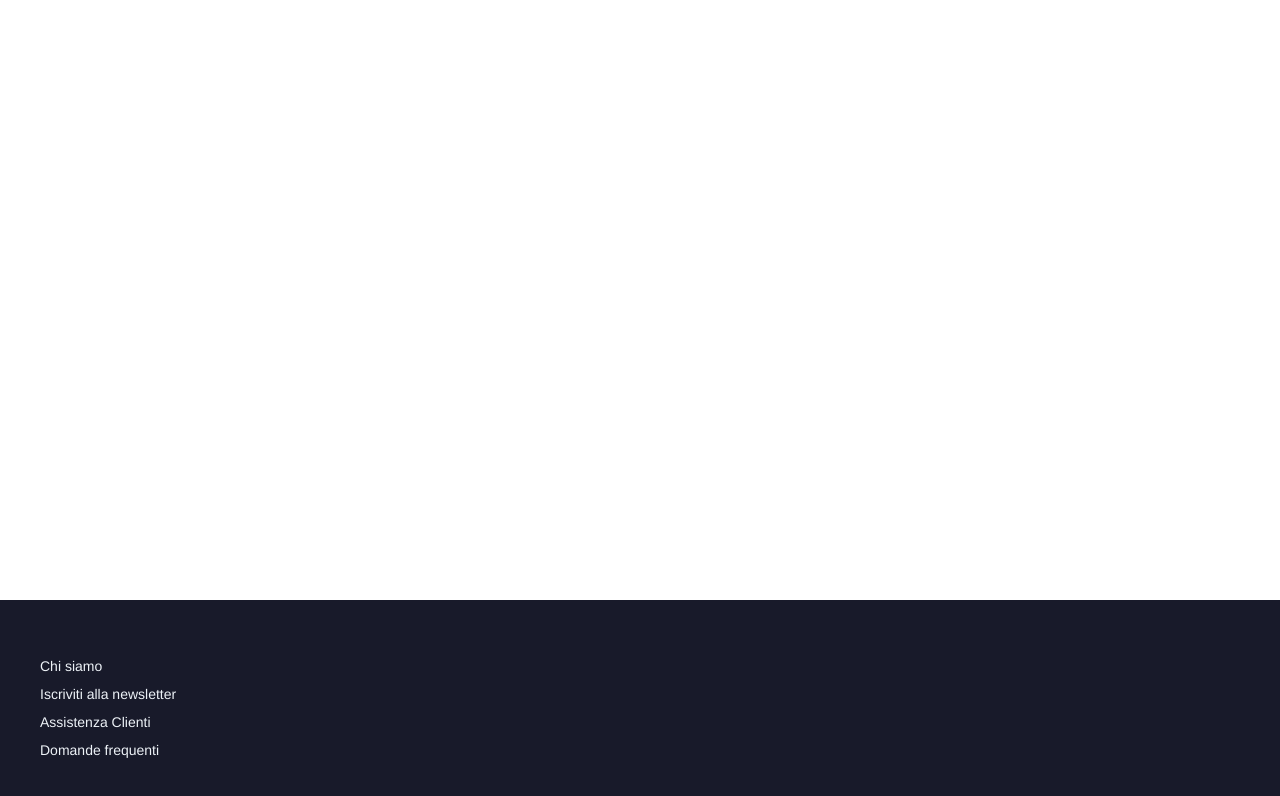
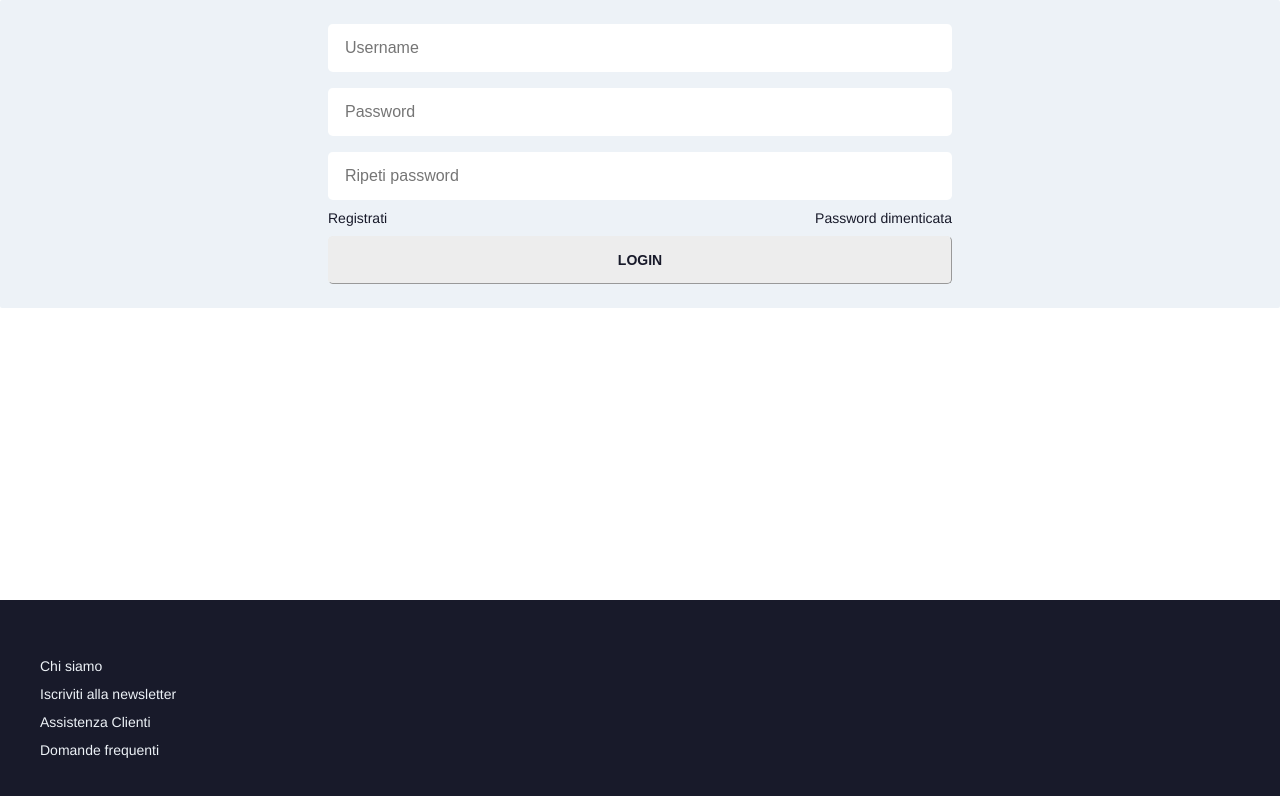
Before and after one commit to MatteoMiotello/tyredrop, a React (Vite) app in the folder react/: page /auth/register in a window 1280 px wide. Shown: the top 796 px of the page. Built offline with nearby package versions, Linux system fonts and the light colour scheme; no server answers; sample sign-in values are in the browser's storage.

Commit message:
login and registration

```diff
--- a/react/package.json
+++ b/react/package.json
@@ -23,6 +23,7 @@
     "jose": "^4.14.0",
     "localforage": "^1.10.0",
     "match-sorter": "^6.3.1",
+    "moment": "^2.29.4",
     "react": "^18.2.0",
     "react-dom": "^18.2.0",
     "react-i18next": "^12.2.0",
--- a/react/public/locales/it/translation.json
+++ b/react/public/locales/it/translation.json
@@ -9,6 +9,9 @@
     "password_required": "La password e` richiesta",
     "wrong_username_or_password": "Username o password errati"
   },
+  "register": {
+    "repeat_password_placeholder": "Ripeti password"
+  },
   "footer": {
     "who": "Chi siamo",
     "newsletter": "Iscriviti alla newsletter",
--- a/react/src/App.tsx
+++ b/react/src/App.tsx
@@ -5,14 +5,16 @@ import {Outlet, useNavigate} from "react-router-dom";
 import {ThunkDispatch} from "redux-thunk";
 import {selectUserStatus} from "./modules/auth/store/auth-selector";
 import {authRefreshToken} from "./modules/auth/store/auth-slice";
+import {useAuthenticated} from "./modules/auth/hooks/useAuthenticated";
 
 function App() {
     const userStatus = useSelector(selectUserStatus);
     const dispatch: ThunkDispatch<any, any, any> = useDispatch();
     const navigate = useNavigate();
+    const isAuthenticated = useAuthenticated();
 
     useEffect(() => {
-        if (userStatus.status == null) {
+        if (!isAuthenticated) {
             const refreshToken = window.localStorage.getItem('refresh_token');
 
             if (!refreshToken) {
@@ -25,9 +27,10 @@ function App() {
 
         if ( userStatus.status == 'error' ) {
             navigate( '/auth/login' );
+            return;
         }
 
-    }, [userStatus]);
+    }, [isAuthenticated]);
 
     return (
         <>
--- a/react/src/common/components-library/Form.tsx
+++ b/react/src/common/components-library/Form.tsx
@@ -17,28 +17,30 @@ export class FormErrors {
     hasErrors(): boolean {
         return this.errors.length > 0;
     }
+
+    resetErrors(): void {
+        this.errors = [];
+    }
 }
 
+export type FormOnSuccessHandler = () => void
 export type FormSubmitHandler<T> = ( values: T ) => void
 
 type FormProps<T = any> = {
     className?: string
     onSubmit: FormSubmitHandler<T>
+    onSuccess?: FormOnSuccessHandler
     form: FormProperties
 } & PropsWithChildren
 
 type FormProperties = {
-    formError: FormErrors | string
+    formError: FormErrors
 }
 
 export const useForm: HookHandler<any> = () => {
     const [form, setForm] = useState<FormProperties>({formError: new FormErrors()});
 
     const handleFormError = (formError: FormErrors | string | null) => {
-        if ( !formError ) {
-            return;
-        }
-
         if ( !(formError instanceof FormErrors)) {
             const sFormError = formError as string;
 
@@ -54,7 +56,9 @@ export const useForm: HookHandler<any> = () => {
 
 const Form: React.FC<FormProps> = (props: FormProps) => {
     const onSubmit = ( e: React.FormEvent<HTMLFormElement> ) => {
+        props.form.formError.resetErrors();
         e.preventDefault();
+
         const formData = new FormData(e.currentTarget);
 
         const values = {};
@@ -65,11 +69,15 @@ const Form: React.FC<FormProps> = (props: FormProps) => {
             values[key] = value;
         } );
 
-        if ( props.form.formError.errors.length > 0 ) {
+        if ( props.form.formError.hasErrors() ) {
             return;
         }
 
         props.onSubmit( values );
+
+        if ( props.onSuccess ) {
+            props.onSuccess();
+        }
     };
 
     return <form
--- a/react/src/modules/auth/LoginPage.tsx
+++ b/react/src/modules/auth/LoginPage.tsx
@@ -1,43 +1,39 @@
 import {AnyAction} from "@reduxjs/toolkit";
-import React, {useEffect, useState} from "react";
-import {useDispatch, useSelector} from "react-redux";
+import React, { useState} from "react";
+import {useDispatch} from "react-redux";
 import {useNavigate} from "react-router-dom";
 import {ThunkDispatch} from "redux-thunk";
 import {LoginRequest} from "../../common/backend/requests/login-request";
 import Panel from "../../common/components-library/Panel";
 import logo from "../../assets/logo-transparent.png";
-import Spinner from "../../common/components/Spinner";
 import {Store} from "../../store/store";
 import LoginForm from "./components/LoginForm";
-import { selectUserStatus} from "./store/auth-selector";
 import {authLogin} from "./store/auth-slice";
+import {useAuthenticated} from "./hooks/useAuthenticated";
 
 export const LoginPage: React.FC = () => {
     const dispatch: ThunkDispatch<Store, any, AnyAction> = useDispatch();
-    const userStatus = useSelector<Store>( selectUserStatus );
     const [ error, setError ] = useState(null);
     const navigate = useNavigate();
+    const isAuthenticated = useAuthenticated();
+
     const login = ( loginRequest: LoginRequest ) => {
         dispatch(authLogin( loginRequest ));
     };
 
-    useEffect( () => {
-        if ( userStatus.status == 'error' ) {
-            setError( userStatus.error );
-        }
+    const onSuccess = () => {
+        navigate( '/' );
+    };
 
-        if ( userStatus.status == 'fullfilled' ) {
-            navigate( '/' );
-        }
-
-    }, [ userStatus ] );
+    if ( isAuthenticated ) {
+        navigate( '/' );
+    }
 
     return <div>
         <main className="bg-base lg:p-24 p-4">
-            <Panel className="flex flex-col justify-center items-center my-auto relative">
-                { (userStatus.status == 'pending') && <Spinner></Spinner> }
+            <Panel className="flex flex-col justify-center items-center my-auto">
                 <img src={logo} width={100} alt={"Logo"}/>
-                <LoginForm login={login} error={error}/>
+                <LoginForm login={login} onSuccess={onSuccess}/>
             </Panel>
         </main>
     </div>;
--- a/react/src/modules/auth/RegisterPage.tsx
+++ b/react/src/modules/auth/RegisterPage.tsx
@@ -1,7 +1,15 @@
 import React from "react";
+import RegisterForm from "./components/RegisterForm";
+import Panel from "../../common/components-library/Panel";
 
 const RegisterPage: React.FC = () => {
-    return <></>;
+    return <>
+        <Panel>
+            <RegisterForm>
+
+            </RegisterForm>
+        </Panel>
+    </>;
 };
 
 export default RegisterPage;
--- a/react/src/modules/auth/components/LoginForm.tsx
+++ b/react/src/modules/auth/components/LoginForm.tsx
@@ -4,26 +4,36 @@ import Input, {ValidationHandler} from "../../../common/components-library/Input
 import Button from "../../../common/components-library/Button";
 import Form, {FormErrors, FormSubmitHandler, useForm} from "../../../common/components-library/Form";
 import {useTranslation} from "react-i18next";
+import {useSelector} from "react-redux";
+import {Store} from "../../../store/store";
+import {selectUserStatus} from "../store/auth-selector";
+import Spinner from "../../../common/components/Spinner";
 
 interface LoginFormProps {
     login: ( request: LoginRequest ) => void
-    error?: string
+
+    onSuccess: () => void
 }
 
 const LoginForm: React.FC<LoginFormProps> = ( props: LoginFormProps ) => {
     const [form, handleFormError] = useForm();
     const {t} = useTranslation();
+    const userStatus = useSelector<Store>( selectUserStatus );
 
     useEffect( () => {
-        if ( props.error ) {
-            let error = props.error;
-            if ( props.error >= 4000 ) {
+        if ( userStatus.status == 'error' ) {
+            let error = userStatus.error;
+            if ( userStatus.error >= 4000 ) {
                 error = t( 'login.wrong_username_or_password' );
             }
 
             handleFormError( error );
         }
-    }, [props.error] );
+
+        if ( userStatus.status == 'fullfilled' ) {
+            props.onSuccess();
+        }
+    }, [ userStatus ] );
 
     const validateUsername: ValidationHandler = ( value ) => {
         if ( !value ) {
@@ -56,7 +66,8 @@ const LoginForm: React.FC<LoginFormProps> = ( props: LoginFormProps ) => {
         props.login( loginRequest );
     };
 
-    return <Form onSubmit={onSubmit} form={form}>
+    return <Form onSubmit={(r) => onSubmit(r)} form={form} className={"relative"}>
+        { (userStatus.status == 'pending') && <Spinner></Spinner> }
         <Input name="username"
                type="text"
                placeholder={t('login.username_placeholder')}
--- /dev/null
+++ b/react/src/modules/auth/components/RegisterForm.tsx
@@ -0,0 +1,60 @@
+import React from "react";
+import Form, {useForm} from "../../../common/components-library/Form";
+import Input, {ValidationHandler} from "../../../common/components-library/Input";
+import Button from "../../../common/components-library/Button";
+import {useTranslation} from "react-i18next";
+
+const RegisterForm: React.FC = () => {
+    const [ form, handleError ] = useForm();
+    const {t} = useTranslation();
+    const validateUsername: ValidationHandler = ( value: string | null ): string | null => {
+        if ( !value ) {
+            return ;
+        }
+
+        return ;
+    };
+
+    const validatePassword: ValidationHandler = ( value: string | null ): string | null => {
+        return;
+    };
+
+    const validateRepeatPassword: ValidationHandler = ( value: string | null ): string | null => {
+        return;
+    };
+
+    return <Form form={form}>
+        <Input name="username"
+               type="text"
+               placeholder={t('login.username_placeholder')}
+               className="col-span-12 lg:col-start-4 lg:col-span-6"
+               validate={ validateUsername }
+        />
+        <Input name="password"
+               type="password"
+               placeholder="Password"
+               className="col-span-12 lg:col-start-4 lg:col-span-6"
+               validate={ validatePassword }
+        />
+        <Input name="repeat_password"
+               type="password"
+               placeholder={ t( 'register.repeat_password_placeholder' ) }
+               className="col-span-12 lg:col-start-4 lg:col-span-6"
+               validate={ validateRepeatPassword }
+        />
+        <div className="flex justify-between w-full text-sm col-span-12 lg:col-start-4 lg:col-span-6">
+            <a className="link link-neutral link-hover"
+               href={"/auth/register"}> {t('login.register_label')} </a>
+            <a className="link link-neutral link-hover"> {t('login.forgot_password')} </a>
+        </div>
+        <Button
+            type={"primary"}
+            htmlType={"submit"}
+            className="col-span-12 lg:col-start-4 lg:col-span-6"
+        >
+            {t('login.Submit')}
+        </Button>
+    </Form>;
+};
+
+export default RegisterForm;
--- /dev/null
+++ b/react/src/modules/auth/hooks/useAuth.ts
@@ -0,0 +1,11 @@
+import {useSelector} from "react-redux";
+import {selectUser} from "../store/auth-selector";
+import {useState} from "react";
+
+const useAuth = () => {
+    const user = useSelector( selectUser );
+    const [ isLogged, setIsLogged ] = useState( false );
+    const [ role, setRole ] = useState( null );
+
+
+};
--- /dev/null
+++ b/react/src/modules/auth/hooks/useAuthenticated.ts
@@ -0,0 +1,32 @@
+import {useSelector} from "react-redux";
+import {selectUser, selectUserStatus} from "../store/auth-selector";
+import {useEffect, useState} from "react";
+
+export const useAuthenticated = ( ) => {
+    const user = useSelector( selectUser );
+    const userStatus = useSelector( selectUserStatus );
+    const [ isAuthenticated, setIsAuthenticated ] = useState( false );
+
+    useEffect( () => {
+        if ( userStatus.status != 'fullfilled' ) {
+            setIsAuthenticated( false );
+            return;
+        }
+
+        if ( !user ) {
+            setIsAuthenticated( false );
+            return;
+        }
+
+        const expiration = user?.exp;
+
+        if ( expiration && Date.now() >= expiration * 1000 ) {
+            setIsAuthenticated(false);
+            return;
+        }
+
+        setIsAuthenticated(true);
+    });
+
+    return isAuthenticated;
+};
--- a/react/src/modules/auth/store/state.ts
+++ b/react/src/modules/auth/store/state.ts
@@ -10,4 +10,6 @@ export type UserState = {
     name?: string
     surname?: string
     role: string
+    iss: string,
+    exp: number
 }
```
Also changed, not shown: react/src/main.tsx (+6 -5 lines), 1 other file (tests, documents, lock files or other folders).
